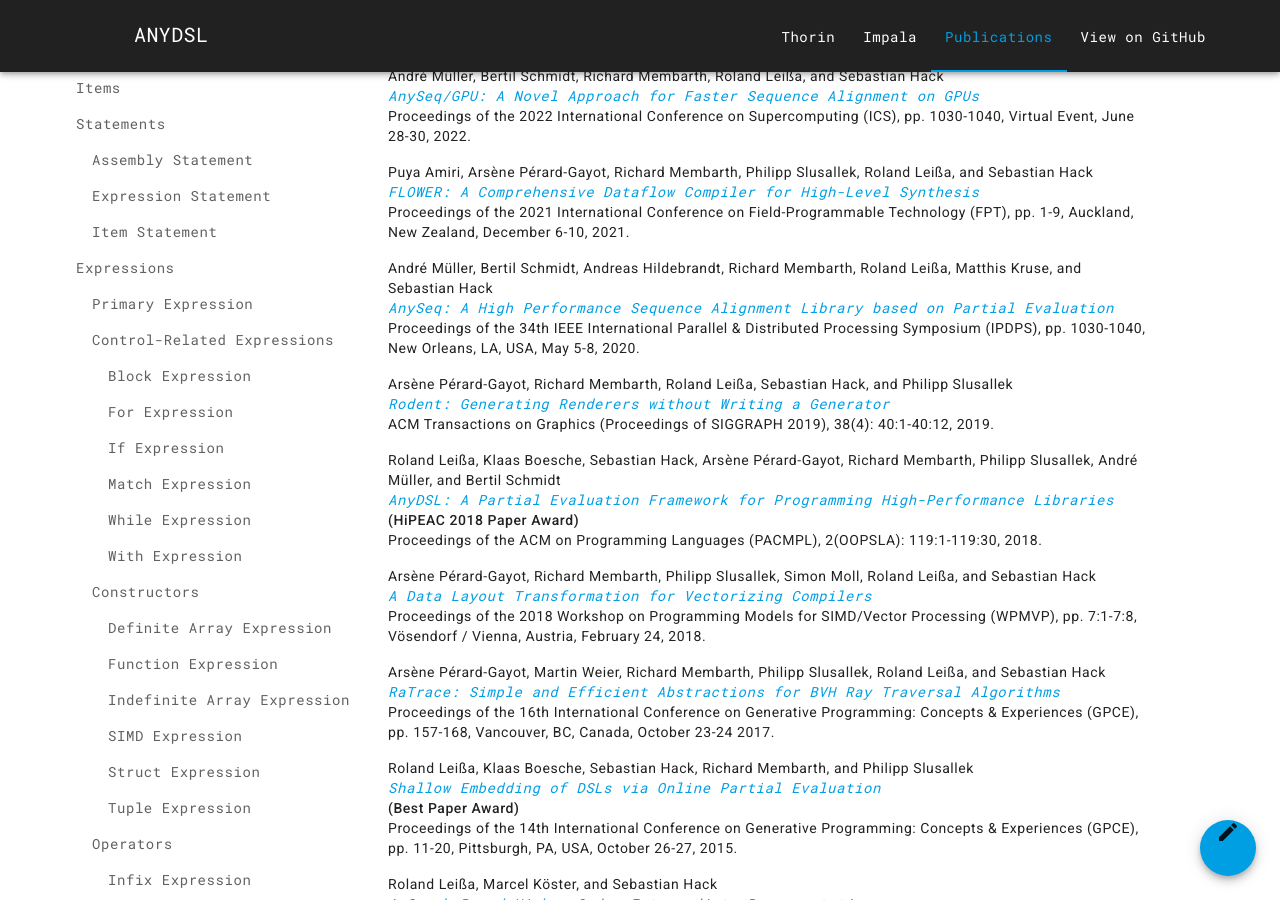
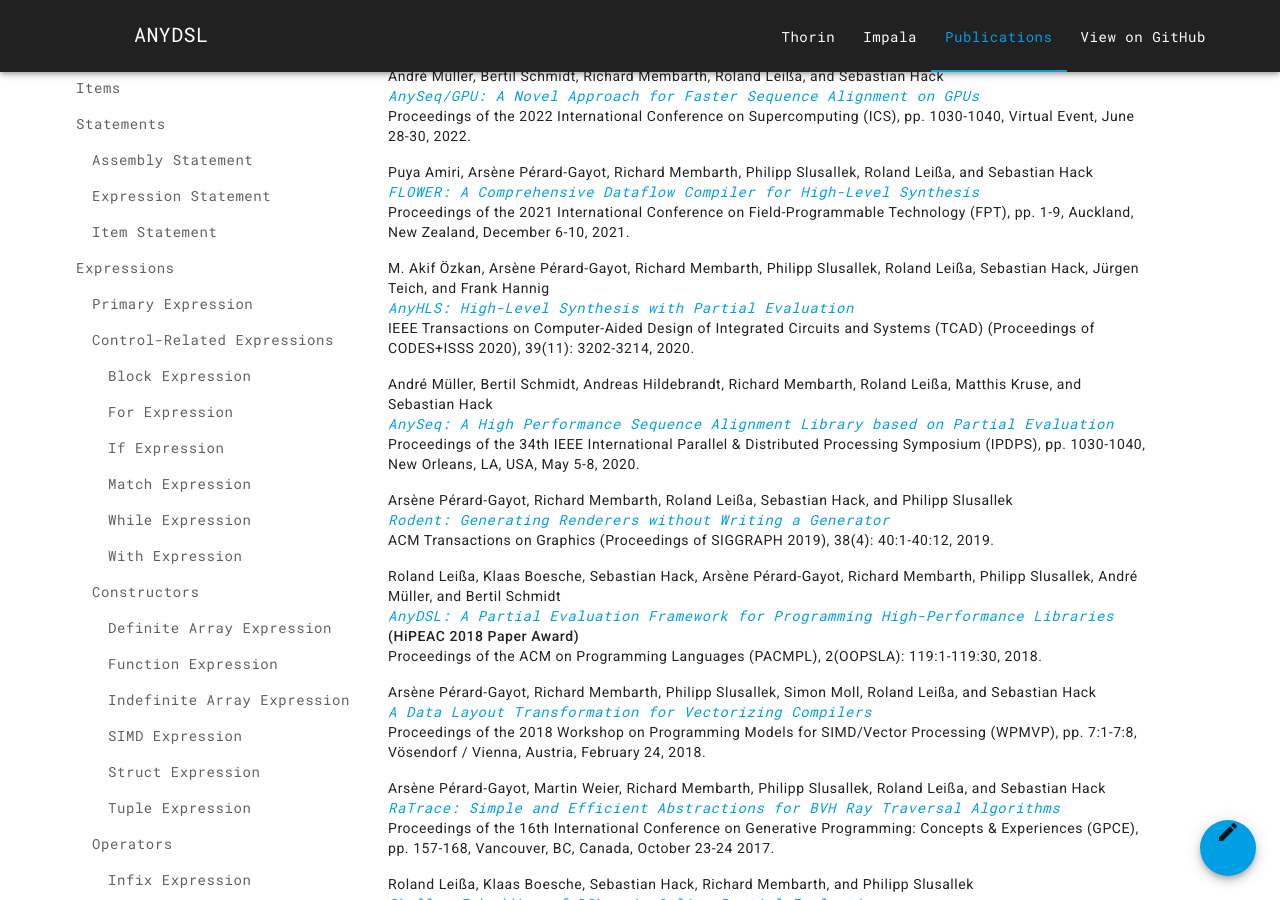
Before and after one commit to AnyDSL/anydsl.github.io, a Jekyll site: the page built from Publications.md, in a window 1280 px wide and 900 px high, scrolled down 410 px. Built offline with Jekyll 4.4.1, drawn with Linux system fonts in a browser that asks for light colours; nearby versions of some CDN libraries.

Commit message:
Add AnyHLS paper.

```diff
--- a/_data/publications.yml
+++ b/_data/publications.yml
@@ -21,6 +21,20 @@ papers:
    venue: "Proceedings of the 2021 International Conference on Field-Programmable Technology (FPT), pp. 1-9, Auckland, New Zealand, December 6-10, 2021."
    date: "2021-12-08"
    url: https://graphics.cg.uni-saarland.de/papers/amiri-2021-flower.pdf
+
+ - title: "AnyHLS: High-Level Synthesis with Partial Evaluation"
+   authors:
+    - M. Akif Özkan
+    - Arsène Pérard-Gayot
+    - Richard Membarth
+    - Philipp Slusallek
+    - Roland Leißa
+    - Sebastian Hack
+    - Jürgen Teich
+    - Frank Hannig
+   venue: "IEEE Transactions on Computer-Aided Design of Integrated Circuits and Systems (TCAD) (Proceedings of CODES+ISSS 2020), 39(11): 3202-3214, 2020."
+   date: "2020-09-22"
+   url: https://arxiv.org/pdf/2002.05796
 
  - title: "AnySeq: A High Performance Sequence Alignment Library based on Partial Evaluation"
    authors:
```
